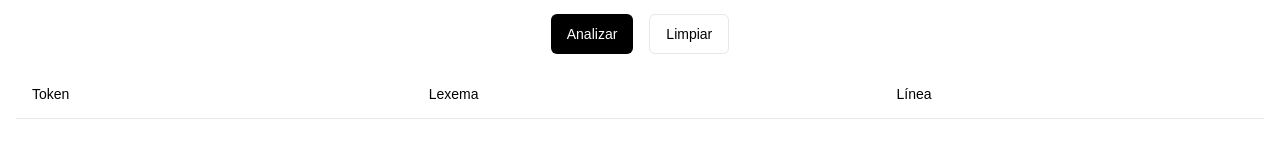
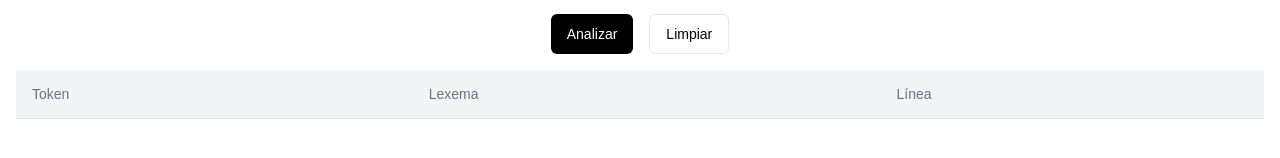
Before and after one commit to FdevMX/Analizador-Sint-ctico, a Next.js app in the folder frontend/: page / in a window 1280 px wide. Shown: the part 344-502 px from the top of the page. Built offline with nearby package versions, Linux system fonts and the light colour scheme.

Commit message:
improve table layout

```diff
--- a/frontend/src/components/ui/table.tsx
+++ b/frontend/src/components/ui/table.tsx
@@ -19,7 +19,7 @@ const TableHeader = React.forwardRef<
   HTMLTableSectionElement,
   React.HTMLAttributes<HTMLTableSectionElement>
 >(({ className, ...props }, ref) => (
-  <thead ref={ref} className={cn("[&_tr]:border-b", className)} {...props} />
+  <thead ref={ref} className={cn("[&_tr]:border-b [&_tr]:border-gray-200 dark:[&_tr]:border-dark-line-table", className)} {...props} />
 ))
 TableHeader.displayName = "TableHeader"
 
@@ -54,7 +54,8 @@ const TableRow = React.forwardRef<
   <tr
     ref={ref}
     className={cn(
-      "border-b transition-colors hover:bg-muted/50 data-[state=selected]:bg-muted",
+      // "border-b border-gray-800 transition-colors hover:bg-muted/50 data-[state=selected]:bg-muted",
+      "text-gray-500 dark:text-gray-400 border-b border-gray-200 dark:border-dark-line-table transition-colors hover:bg-gray-100 dark:hover:bg-gray-800",
       className
     )}
     {...props}
@@ -69,7 +70,7 @@ const TableHead = React.forwardRef<
   <th
     ref={ref}
     className={cn(
-      "h-12 px-4 text-left align-middle font-medium text-muted-foreground [&:has([role=checkbox])]:pr-0",
+      "h-12 px-4 text-left align-middle font-medium text-dark-gray dark:text-gray-200 bg-gray-100 dark:bg-gray-800 [&:has([role=checkbox])]:pr-0",
       className
     )}
     {...props}
```
